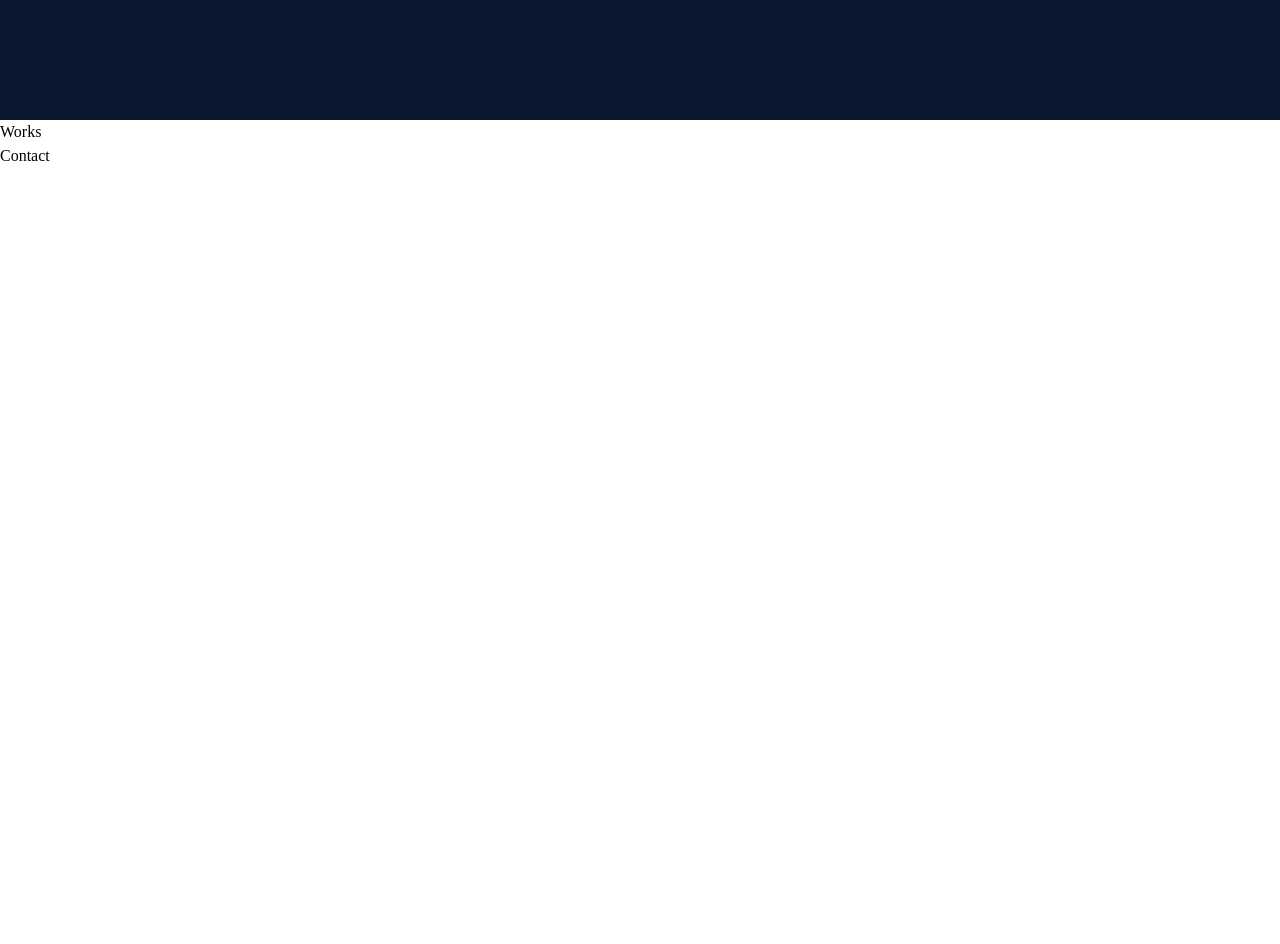
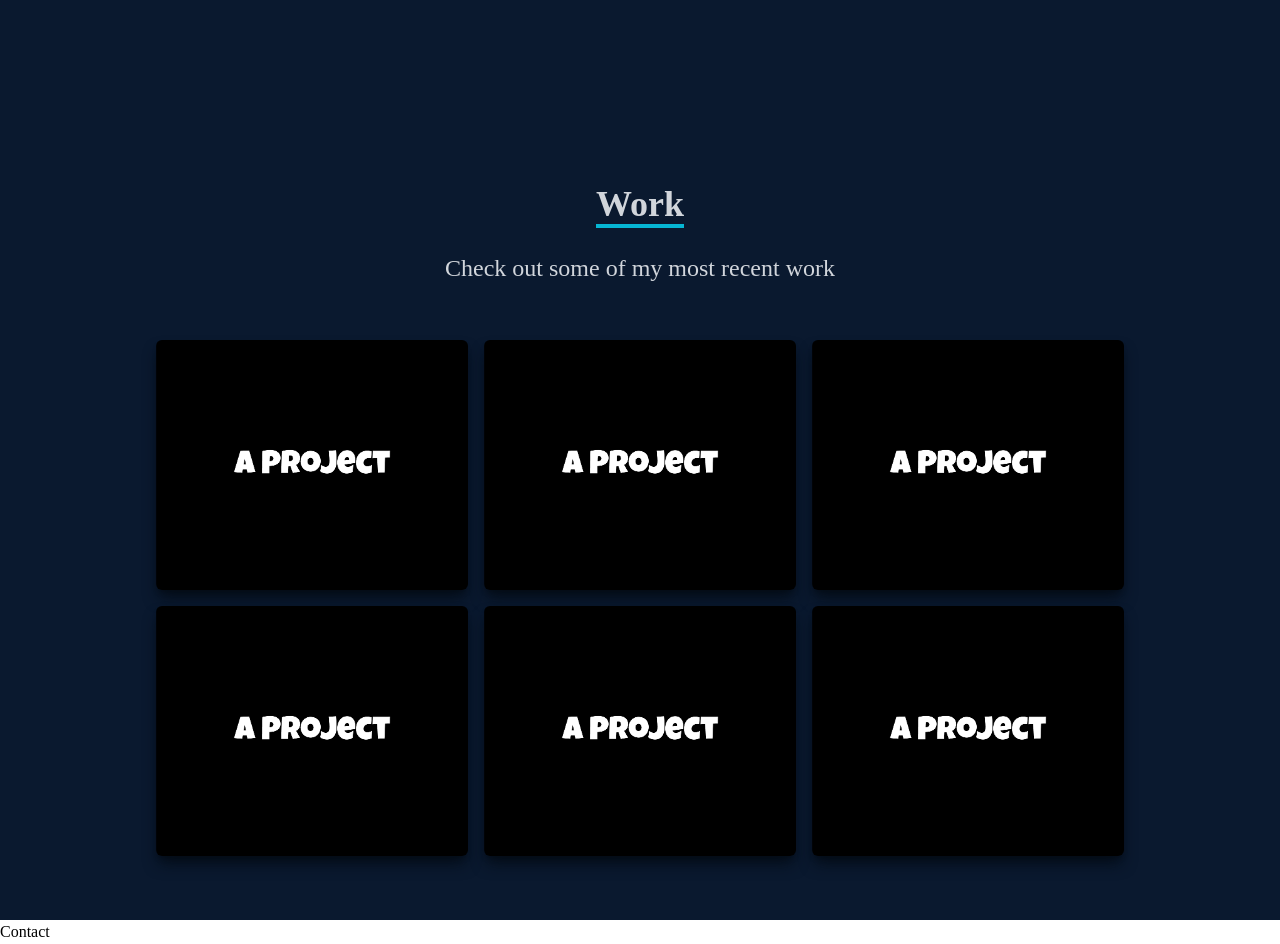
Before and after one commit to JPham8010/portfolio, a React (Create React App) app: page / in a window 1280 px wide. Shown: the part 2280-3224 px from the top of the page. Before the commit the page ends 2448 px from the top, so only its background shows below. Built offline with nearby package versions, Linux system fonts and the light colour scheme.

Commit message:
adding projects/work

```diff
--- a/src/components/works.jsx
+++ b/src/components/works.jsx
@@ -1,8 +1,167 @@
-import React from 'react'
+import React from 'react';
+import code from '../assets/code2.png';
 
-function Works() {
+const Works = () => {
   return (
-    <div>Works</div>
-  )
-}
-export default Works
+    <div name='work' className='w-full md:h-screen text-gray-300 bg-[#0a192f]'>
+      <div className='max-w-[1000px] mx-auto p-4 flex flex-col justify-center w-full h-full'>
+        <div className='pb-8 w-full flex justify-center items-center flex-col'>
+          <p className='text-4xl font-bold inline border-b-4 text-gray-300 border-cyan-500'>
+            Work
+          </p>
+          <p className='py-6 text-2xl'>Check out some of my most recent work</p>
+        </div>
+{/* Container */}
+        <div className='grid sm:grid-cols-2 md:grid-cols-3 gap-4'>
+            {/* Grid Item */}
+          <div
+            style={{ backgroundImage: `url(${code})` }}
+            className='shadow-lg shadow-[#040c16] group container rounded-md flex justify-center items-center mx-auto content-div'
+          >
+            {/* Hover Effects */}
+            <div className='opacity-0 group-hover:opacity-100 flex justify-center items-center flex-col'>
+              <span className=' text-lg font-bold text-white tracking-wider'>
+                CBT Application
+              </span>
+              <p className='text-center'>A CBT web application built with React and Mongodb</p>
+              <div className='pt-8 text-center'>
+                <a href='/'>
+                  <button className='text-center rounded-lg px-4 py-3 m-2 bg-white text-gray-700 font-bold text-lg'>
+                    Demo
+                  </button>
+                </a>
+                <a href='/'>
+                  <button className='text-center rounded-lg px-4 py-3 m-2 bg-white text-gray-700 font-bold text-lg'>
+                    Code
+                  </button>
+                </a>
+              </div>
+            </div>
+          </div>
+          <div
+            style={{ backgroundImage: `url(${code})` }}
+            className='shadow-lg shadow-[#040c16] group container rounded-md flex justify-center items-center mx-auto content-div'
+          >
+            {/* Hover Effects */}
+            <div className='opacity-0 group-hover:opacity-100 flex justify-center items-center flex-col'>
+              <span className=' text-lg font-bold text-white tracking-wider'>
+                CBT Application
+              </span>
+              <p className='text-center'>A CBT web application built with React and Mongodb</p>
+              <div className='pt-8 text-center'>
+                <a href='/'>
+                  <button className='text-center rounded-lg px-4 py-3 m-2 bg-white text-gray-700 font-bold text-lg'>
+                    Demo
+                  </button>
+                </a>
+                <a href='/'>
+                  <button className='text-center rounded-lg px-4 py-3 m-2 bg-white text-gray-700 font-bold text-lg'>
+                    Code
+                  </button>
+                </a>
+              </div>
+            </div>
+          </div>
+          <div
+            style={{ backgroundImage: `url(${code})` }}
+            className='shadow-lg shadow-[#040c16] group container rounded-md flex justify-center items-center mx-auto content-div'
+          >
+            {/* Hover Effects */}
+            <div className='opacity-0 group-hover:opacity-100 flex justify-center items-center flex-col'>
+              <span className=' text-lg font-bold text-white tracking-wider'>
+                CBT Application
+              </span>
+              <p className='text-center'>A CBT web application built with React and Mongodb</p>
+              <div className='pt-8 text-center'>
+                <a href='/'>
+                  <button className='text-center rounded-lg px-4 py-3 m-2 bg-white text-gray-700 font-bold text-lg'>
+                    Demo
+                  </button>
+                </a>
+                <a href='/'>
+                  <button className='text-center rounded-lg px-4 py-3 m-2 bg-white text-gray-700 font-bold text-lg'>
+                    Code
+                  </button>
+                </a>
+              </div>
+            </div>
+          </div>
+          <div
+            style={{ backgroundImage: `url(${code})` }}
+            className='shadow-lg shadow-[#040c16] group container rounded-md flex justify-center items-center mx-auto content-div'
+          >
+            {/* Hover Effects */}
+            <div className='opacity-0 group-hover:opacity-100 flex justify-center items-center flex-col'>
+              <span className=' text-lg font-bold text-white tracking-wider'>
+                CBT Application
+              </span>
+              <p className='text-center'>A CBT web application built with React and Mongodb</p>
+              <div className='pt-8 text-center'>
+                <a href='/'>
+                  <button className='text-center rounded-lg px-4 py-3 m-2 bg-white text-gray-700 font-bold text-lg'>
+                    Demo
+                  </button>
+                </a>
+                <a href='/'>
+                  <button className='text-center rounded-lg px-4 py-3 m-2 bg-white text-gray-700 font-bold text-lg'>
+                    Code
+                  </button>
+                </a>
+              </div>
+            </div>
+          </div>
+          <div
+            style={{ backgroundImage: `url(${code})` }}
+            className='shadow-lg shadow-[#040c16] group container rounded-md flex justify-center items-center mx-auto content-div'
+          >
+            {/* Hover Effects */}
+            <div className='opacity-0 group-hover:opacity-100 flex justify-center items-center flex-col'>
+              <span className=' text-lg font-bold text-white tracking-wider'>
+                CBT Application
+              </span>
+              <p className='text-center'>A CBT web application built with React and Mongodb</p>
+              <div className='pt-8 text-center'>
+                <a href='/'>
+                  <button className='text-center rounded-lg px-4 py-3 m-2 bg-white text-gray-700 font-bold text-lg'>
+                    Demo
+                  </button>
+                </a>
+                <a href='/'>
+                  <button className='text-center rounded-lg px-4 py-3 m-2 bg-white text-gray-700 font-bold text-lg'>
+                    Code
+                  </button>
+                </a>
+              </div>
+            </div>
+          </div>
+          <div
+            style={{ backgroundImage: `url(${code})` }}
+            className='shadow-lg shadow-[#040c16] group container rounded-md flex justify-center items-center mx-auto content-div'
+          >
+            {/* Hover Effects */}
+            <div className='opacity-0 group-hover:opacity-100 flex justify-center items-center flex-col'>
+              <span className=' text-lg font-bold text-white tracking-wider'>
+                CBT Application
+              </span>
+              <p className='text-center'>A CBT web application built with React and Mongodb</p>
+              <div className='pt-8 text-center'>
+                <a href='/'>
+                  <button className='text-center rounded-lg px-4 py-3 m-2 bg-white text-gray-700 font-bold text-lg'>
+                    Demo
+                  </button>
+                </a>
+                <a href='/'>
+                  <button className='text-center rounded-lg px-4 py-3 m-2 bg-white text-gray-700 font-bold text-lg'>
+                    Code
+                  </button>
+                </a>
+              </div>
+            </div>
+          </div>
+
+        </div>
+      </div>
+    </div>
+  );
+};
+export default Works;
```
